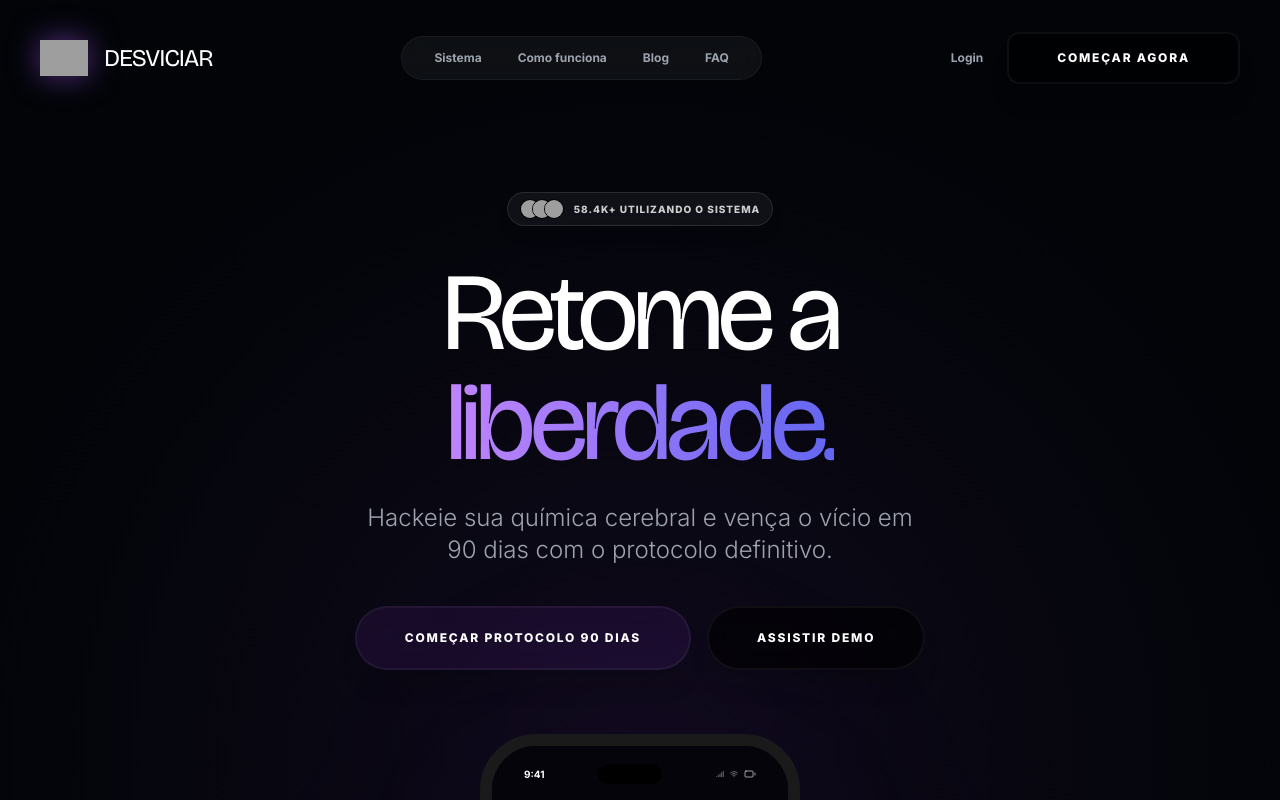
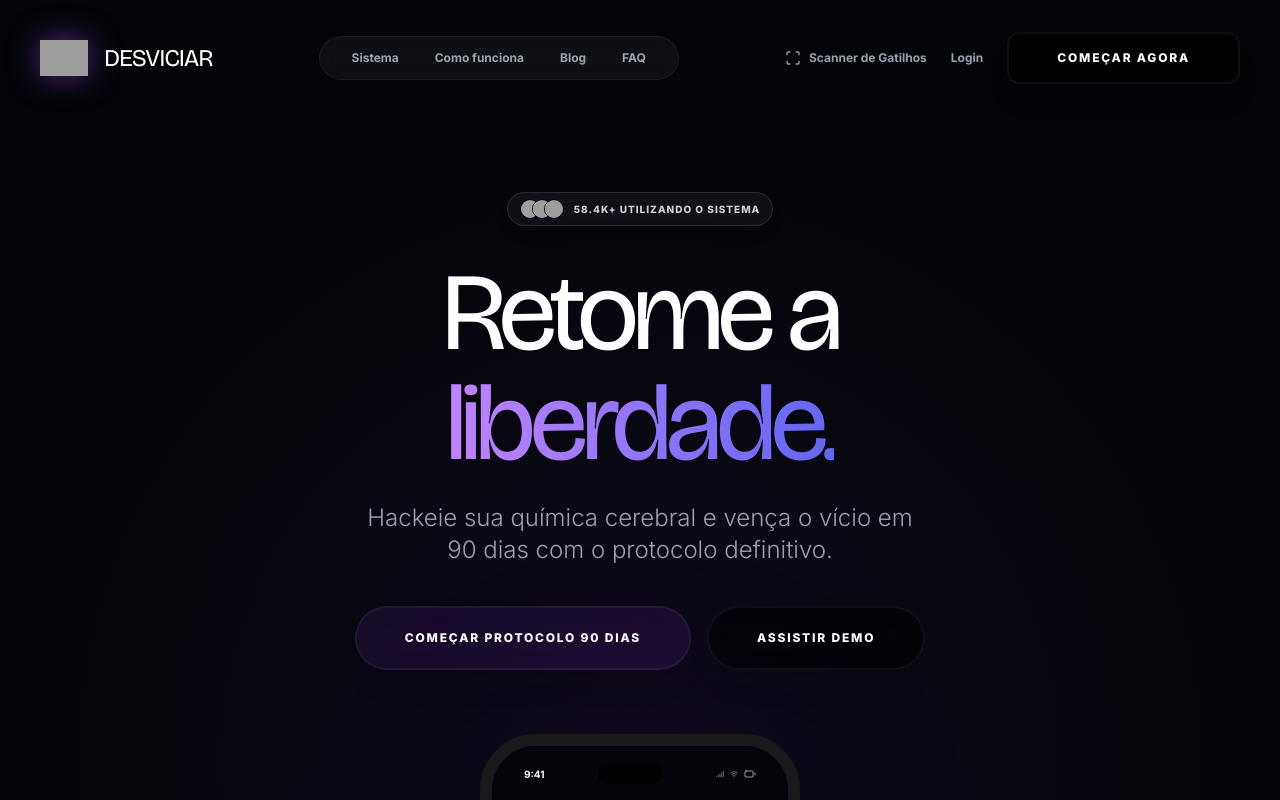
Before and after one commit to jaleski01/Desviciar---SITE, a React (Vite) app: page / in a window 1280 px wide. Shown: the top 800 px of the page. Built offline with nearby package versions, Linux system fonts and the light colour scheme; grey boxes are pictures that could not be loaded.

Commit message:
feat(Navbar): Add "Scanner de Gatilhos" button
Introduces a new button in the Navbar that navigates to the scanner view. This feature allows users to access a tool for identifying and managing triggers related to their journey.

```diff
--- a/components/Navbar.tsx
+++ b/components/Navbar.tsx
@@ -1,6 +1,6 @@
 
 import React, { useState, useEffect } from 'react';
-import { Menu, X } from 'lucide-react';
+import { Menu, X, Scan } from 'lucide-react';
 import Button from './Button';
 
 interface NavbarProps {
@@ -38,9 +38,13 @@ const Navbar: React.FC<NavbarProps> = ({ onNavigate, currentView }) => {
     }
   };
 
+  const openScanner = () => {
+    window.location.href = '/scanner';
+  };
+
   return (
     <nav
-      className={`fixed top-0 left-0 right-0 z-[60] transition-all duration-500 will-change-transform ${
+      className={`fixed top-0 left-0 right-0 z-[60] transition-all duration-500 ${
         scrolled
           ? 'bg-black/80 backdrop-blur-md border-b border-white/5 py-2'
           : 'bg-transparent py-4 lg:py-8'
@@ -83,6 +87,13 @@ const Navbar: React.FC<NavbarProps> = ({ onNavigate, currentView }) => {
           </div>
 
           <div className="hidden lg:flex items-center gap-6">
+            <button
+              onClick={openScanner}
+              className="flex items-center gap-2 text-[12px] font-bold text-gray-400 hover:text-white transition-colors"
+            >
+              <Scan size={16} />
+              Scanner de Gatilhos
+            </button>
             <a href="#" className="text-[12px] font-bold text-gray-400 hover:text-white transition-colors">
               Login
             </a>
@@ -110,8 +121,8 @@ const Navbar: React.FC<NavbarProps> = ({ onNavigate, currentView }) => {
           isOpen ? 'translate-x-0' : 'translate-x-full pointer-events-none'
         }`}
       >
-        <div className="px-8 py-12 flex flex-col h-full">
-          <div className="space-y-4">
+        <div className="px-8 py-12 flex flex-col h-full overflow-y-auto">
+          <div className="space-y-4 mb-8">
             {navLinks.map((link) => (
                <button
                  key={link.name}
@@ -124,6 +135,23 @@ const Navbar: React.FC<NavbarProps> = ({ onNavigate, currentView }) => {
                </button>
             ))}
           </div>
+
+          <div className="flex flex-col gap-4 mt-auto pb-12">
+            <button
+              onClick={openScanner}
+              className="flex items-center justify-center gap-3 w-full py-6 text-xl font-display font-black text-red-400 border-b border-white/5"
+            >
+              <Scan size={24} />
+              SCANNER DE GATILHOS
+            </button>
+            <Button
+              variant="secondary"
+              fullWidth
+              className="py-6"
+            >
+              Começar agora
+            </Button>
+          </div>
         </div>
       </div>
     </nav>
```
